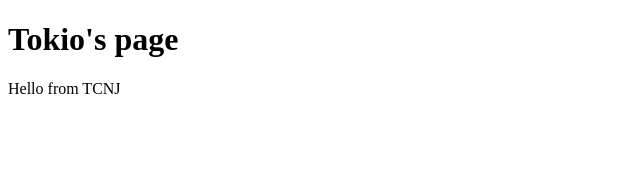
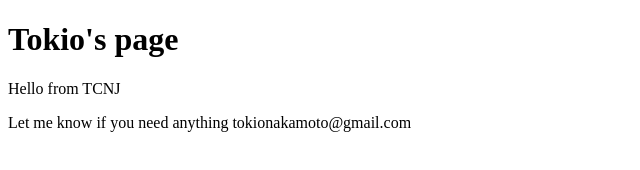
Before and after one commit to afeldtest/tokimoto.github.io, a plain HTML site: page index.html in a window 1280 px wide. Shown: the whole page, without its empty margins (0-640 px from the left). Drawn offline with Linux system fonts and the light colour scheme.

Commit message:
added an email

```diff
--- a/index.html
+++ b/index.html
@@ -6,5 +6,6 @@
 	<body>
 		<h1>Tokio's page</h1>
 		<p>Hello from TCNJ</p>
+		<p>Let me know if you need anything tokionakamoto@gmail.com</p>
 	</body>
 </html>
```
